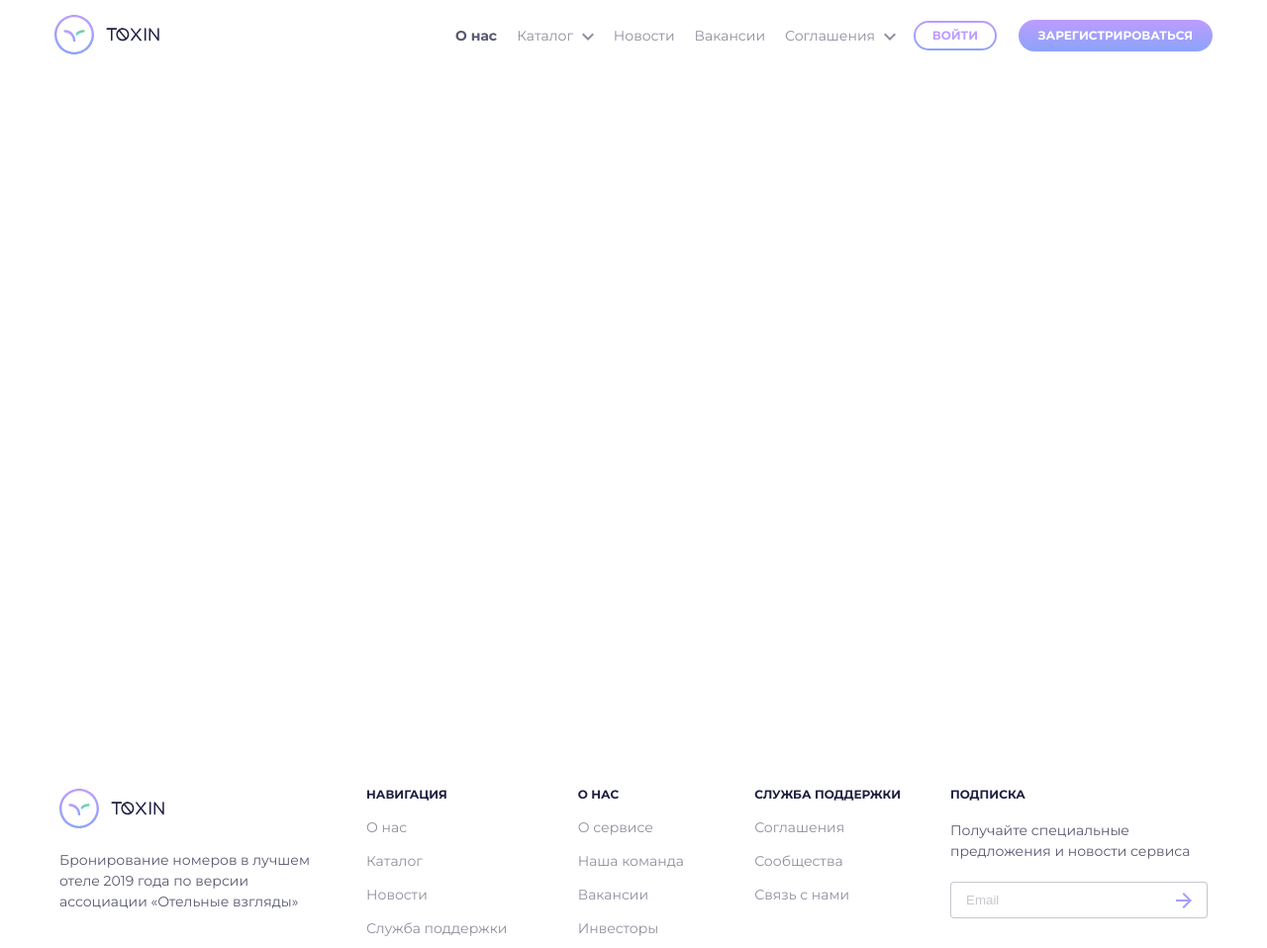
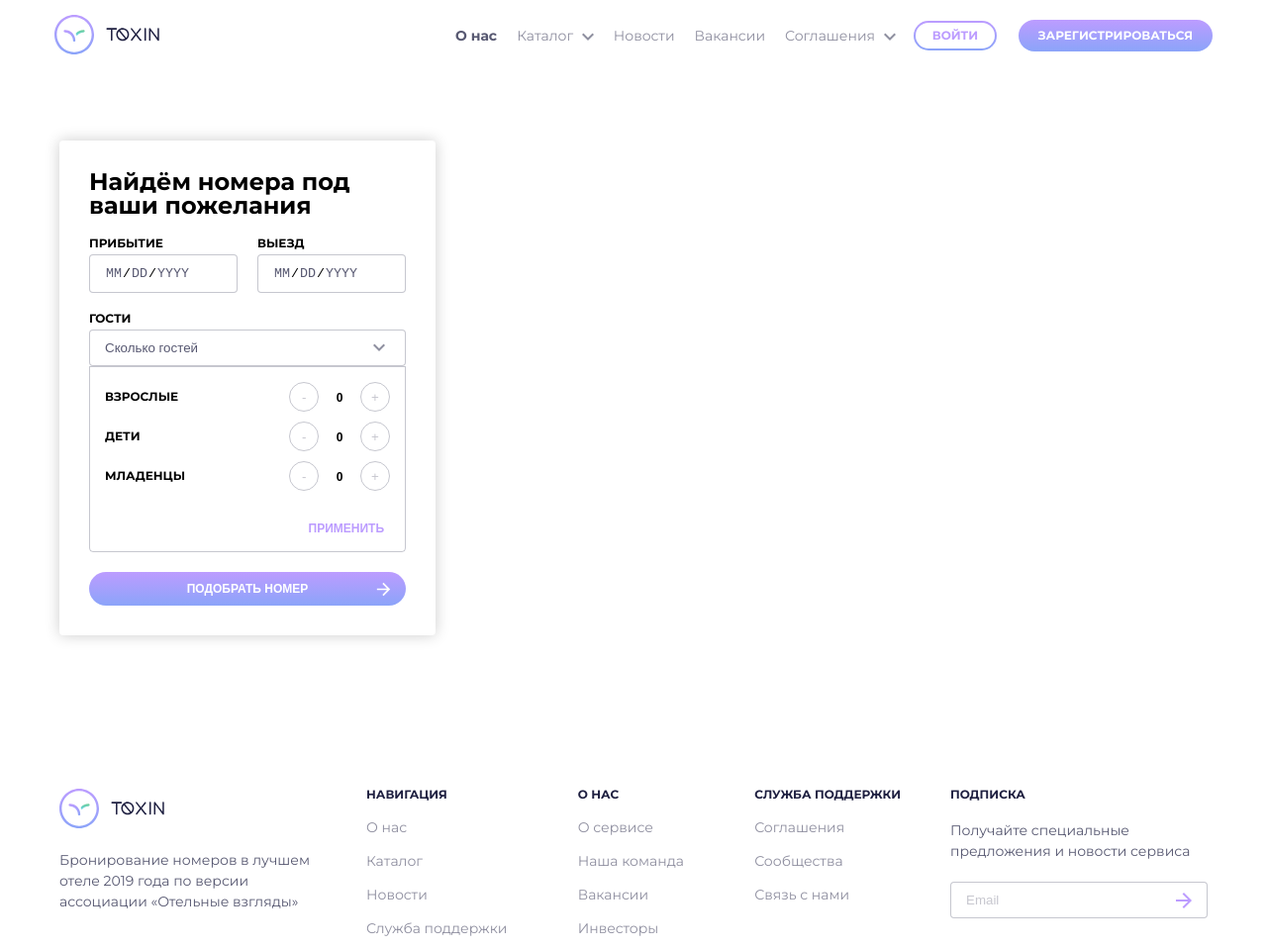
Before and after one commit to EjikBezN0jek/toxin, a website: page src/index.html in a window 1280 px wide. Shown: the top 958 px of the page at 99% size. Drawn offline with nearby package versions, Linux system fonts and the light colour scheme; files that its build step writes are made by us from their sources; a web font is replaced by a local one.

Commit message:
added index form

```diff
--- a/src/footer.html
+++ b/src/footer.html
@@ -41,8 +41,8 @@
             <p class="footer__text">Получайте специальные предложения и новости сервиса</p>
             <form class="footer__form">
                 <input type="email" placeholder="Email" class="input">
-                <button type="submit" class="form__btn btn">
-                    <img src="./icons/arrow_forward.png" alt="">
+                <button type="submit" class="input__btn btn">
+                    <img src="icons/arrow_purple.svg" alt="">
                 </button>
             </form>
         </div>
--- a/src/index.html
+++ b/src/index.html
@@ -1,8 +1,60 @@
 @@include('header.html')
 
 <main class="index__main">
-    <div class="index__slider">
-<!--        <img src="./img/home-slide-1.jpg" alt="" class="slider__img&#45;&#45;1">-->
+    <div class="index__slider"></div>
+    <div class="index__container container">
+        <form action="" class=" form">
+        <p class="form__title">Найдём номера под ваши пожелания</p>
+        <div class="date-picker__wrapper">
+            <label for="arrival" class="input__label">
+                Прибытие
+                <input type="date" name="arrival-date" id="arrival" class="date-picker input" placeholder="ДД.ММ.ГГГГ">
+            </label>
+            <label for="departure" class="input__label">
+                Выезд
+                <input type="date" name="departure-date" id="departure" class="date-picker input" placeholder="ДД.ММ.ГГГГ">
+            </label>
+        </div>
+        <label for="guests" class="input__label">
+            Гости
+            <input type="text" name="guests" id="guests" class="guests-picker input" placeholder="Сколько гостей">
+            <button type="button" class="dropdown__btn btn">
+                <img src="./icons/expand_more.png" alt="">
+            </button>
+        </label>
+            <div class="guests__dropdown">
+                <label for="adults" class="input__label quantity__label">
+                    Взрослые
+                    <div class="quantity-block">
+                        <button class="quantity-arrow-minus"> - </button>
+                        <input class="quantity-num" type="number" id="adults" value="0"/>
+                        <button class="quantity-arrow-plus"> + </button>
+                    </div>
+                </label>
+
+                <label for="children" class="input__label quantity__label">
+                    Дети
+                    <div class="quantity-block">
+                        <button class="quantity-arrow-minus"> - </button>
+                        <input class="quantity-num" type="number" id="children" value="0"/>
+                        <button class="quantity-arrow-plus"> + </button>
+                    </div>
+                </label>
+                <label for="babies" class="input__label quantity__label">
+                    Младенцы
+                    <div class="quantity-block">
+                        <button class="quantity-arrow-minus"> - </button>
+                        <input class="quantity-num" type="number" id="babies" value="0"/>
+                        <button class="quantity-arrow-plus"> + </button>
+                    </div>
+                </label>
+                <button type="button" class="action__btn btn">Применить</button>
+            </div>
+        <button type="button" class="form__btn btn--fill btn">
+            Подобрать номер
+            <img src="icons/arrow.svg" alt="" class="arrow__btn">
+        </button>
+    </form>
     </div>
 </main>
 
--- a/src/styles/button.scss
+++ b/src/styles/button.scss
@@ -10,6 +10,7 @@
   text-transform: uppercase;
   font-weight: $bold;
   cursor: pointer;
+  color: $purple;
 
 
   &--fill {
@@ -26,7 +27,6 @@
 
   &--ghost {
     position: relative;
-    color: $purple;
     background: white;
     padding: 7px 17px;
 
@@ -70,3 +70,31 @@
     display: none;
   }
 }
+
+
+.input__btn {
+  position: absolute;
+  padding: 10px 15px;
+  right: 0;
+}
+
+
+.arrow__btn {
+  position: absolute;
+  width: 15px;
+  height: 15px;
+  right: 15px;
+}
+
+
+.dropdown__btn {
+  position: absolute;
+  top: 50%;
+  right: 15px;
+}
+
+
+.action__btn {
+  text-align: right;
+  margin-top: 20px;
+}
--- a/src/styles/footer.scss
+++ b/src/styles/footer.scss
@@ -103,4 +103,8 @@
     position: relative;
   }
 
+  & .input {
+    margin-top: 0;
+  }
+
 }
--- a/src/styles/form.scss
+++ b/src/styles/form.scss
@@ -1,5 +1,27 @@
 @import "variables";
 @import "mixins";
+
+
+.form {
+  background: white;
+  padding: 30px;
+  max-width: 380px;
+  border-radius: 4px;
+  box-shadow: 0 0 15px rgba(0, 0, 0, 0.2);
+  display: flex;
+  flex-direction: column;
+  gap: 20px;
+}
+
+.form__title {
+  font-size: $h1;
+  font-weight: $bold;
+}
+
+.form__btn {
+  position: relative;
+  width: 100%;
+}
 
 
 .input {
@@ -8,6 +30,7 @@
   border: 1px solid $dark25;
   border-radius: 4px;
   outline: none;
+  margin-top: 5px;
 
   &::placeholder {
     color: $dark25;
@@ -17,11 +40,111 @@
     border:1px solid $dark75;
   }
 
+  &__label {
+    position: relative;
+    text-transform: uppercase;
+    font-weight: $bold;
+    font-size: $h3;
+  }
 }
 
-.form__btn {
-  position: absolute;
-  padding: 10px 15px;
-  top: 0;
-  right: 0;
+.date-picker__wrapper {
+  display: flex;
+  justify-content: space-between;
+  gap: 10px;
+
+  @include tablet {
+    gap: 20px;
+  }
 }
+
+
+.date-picker {
+  width: 150px;
+
+  &::-webkit-datetime-edit-month-field {
+    color: $dark75;
+    text-transform: uppercase;
+    &:focus {
+      background: none;
+    }
+  }
+  &::-webkit-datetime-edit-day-field {
+    color: $dark75;
+    text-transform: uppercase;
+    &:focus {
+      background: none;
+    }
+  }
+  &::-webkit-datetime-edit-year-field {
+    color: $dark75;
+    text-transform: uppercase;
+    &:focus {
+      background: none;
+    }
+  }
+
+  &::-webkit-calendar-picker-indicator {
+    background: url(./icons/expand_more.png) no-repeat center;
+    cursor: pointer;
+  }
+}
+
+.guests-picker {
+  width: 100%;
+
+  &::placeholder {
+    color: $dark75;
+  }
+
+  &::-webkit-inner-spin-button {
+    background: url(./icons/expand_more.png) no-repeat center;
+  }
+}
+
+.quantity__label {
+  display: flex;
+  align-items: center;
+  justify-content: space-between;
+}
+
+.guests__dropdown {
+  margin-top: -20px;
+  display: flex;
+  flex-direction: column;
+  gap: 10px;
+  padding: 15px;
+  border: 1px solid $dark25;
+  border-radius: 0 0 4px 4px;
+}
+
+.quantity-arrow-minus,
+.quantity-arrow-plus {
+  width: 30px;
+  height: 30px;
+  border-radius: 50%;
+  border: 1px solid $dark25;
+  color: $dark25;
+  background: none;
+  cursor: pointer;
+}
+
+.quantity-num {
+  outline: none;
+  border: none;
+  text-transform: uppercase;
+  font-weight: $bold;
+  font-size: $h3;
+  padding: 0 10px;
+  width: 35px;
+  text-align: center;
+
+
+  &::-webkit-inner-spin-button,
+  &::-webkit-outer-spin-button {
+    -webkit-appearance: none;
+    -moz-appearance: none;
+    appearance: none;
+    margin: 0;
+  }
+}
--- a/src/styles/global.scss
+++ b/src/styles/global.scss
@@ -19,9 +19,6 @@ html {
 body {
   display: flex;
   flex-direction: column;
-  //align-items: center;
-  //justify-content: flex-start;
-  //gap: 15px;
   font-family: Montserrat, sans-serif;
   font-size: $text;
   font-style: normal;
@@ -36,8 +33,6 @@ body {
 
 main {
   flex: 1 0 auto;
-  //width: 100%;
-  //height: 100%;
 }
 
 .container {
--- a/src/styles/index.scss
+++ b/src/styles/index.scss
@@ -4,9 +4,13 @@
 .index__main {
   height: 100%;
   max-height: 650px;
+  position: relative;
 }
 
 .index__slider {
+  position: absolute;
+  top: 0;
+  left: 0;
   height: 100%;
   width: 100%;
   display: block;
@@ -16,6 +20,7 @@
   background-position: 50%;
   animation: test 10s infinite;
   animation-fill-mode: forwards;
+  z-index: -1;
 }
 
 @keyframes test {
@@ -35,3 +40,21 @@
     background-image: url("./img/home-slide-1.jpg");
   }
 }
+
+.index__container {
+  display: flex;
+  flex-direction: column;
+  align-items: center;
+  justify-content: center;
+  height: 100%;
+
+
+  @include tablet {
+    padding: 30px;
+  }
+
+  @include desktop {
+    display: block;
+    padding: 70px 20px 30px;
+  }
+}
```
Also changed, not shown: src/icons/arrow.svg (added), src/icons/arrow_forward.png (deleted), src/icons/arrow_purple.svg (added), src/img/home-slide-3.jpg.
